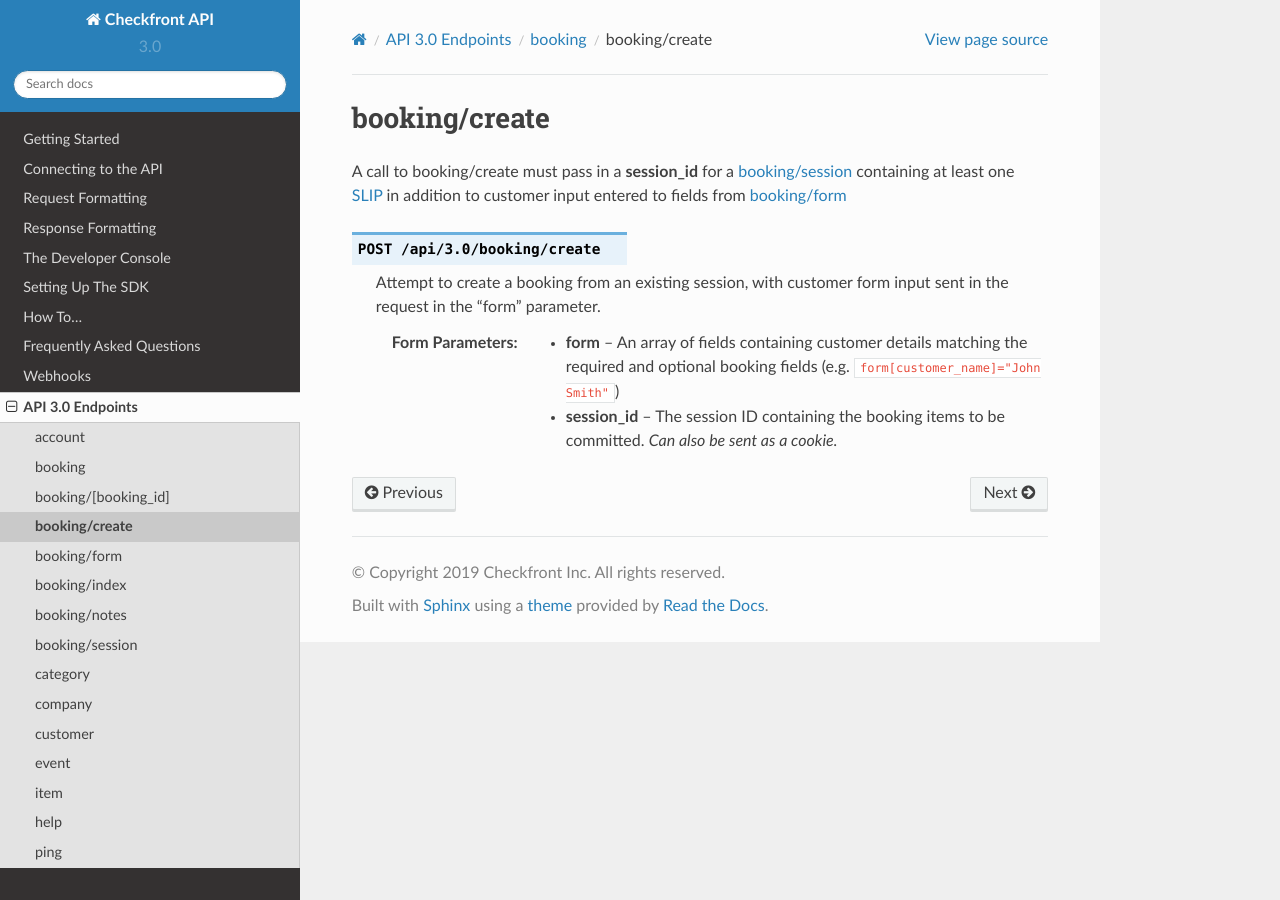
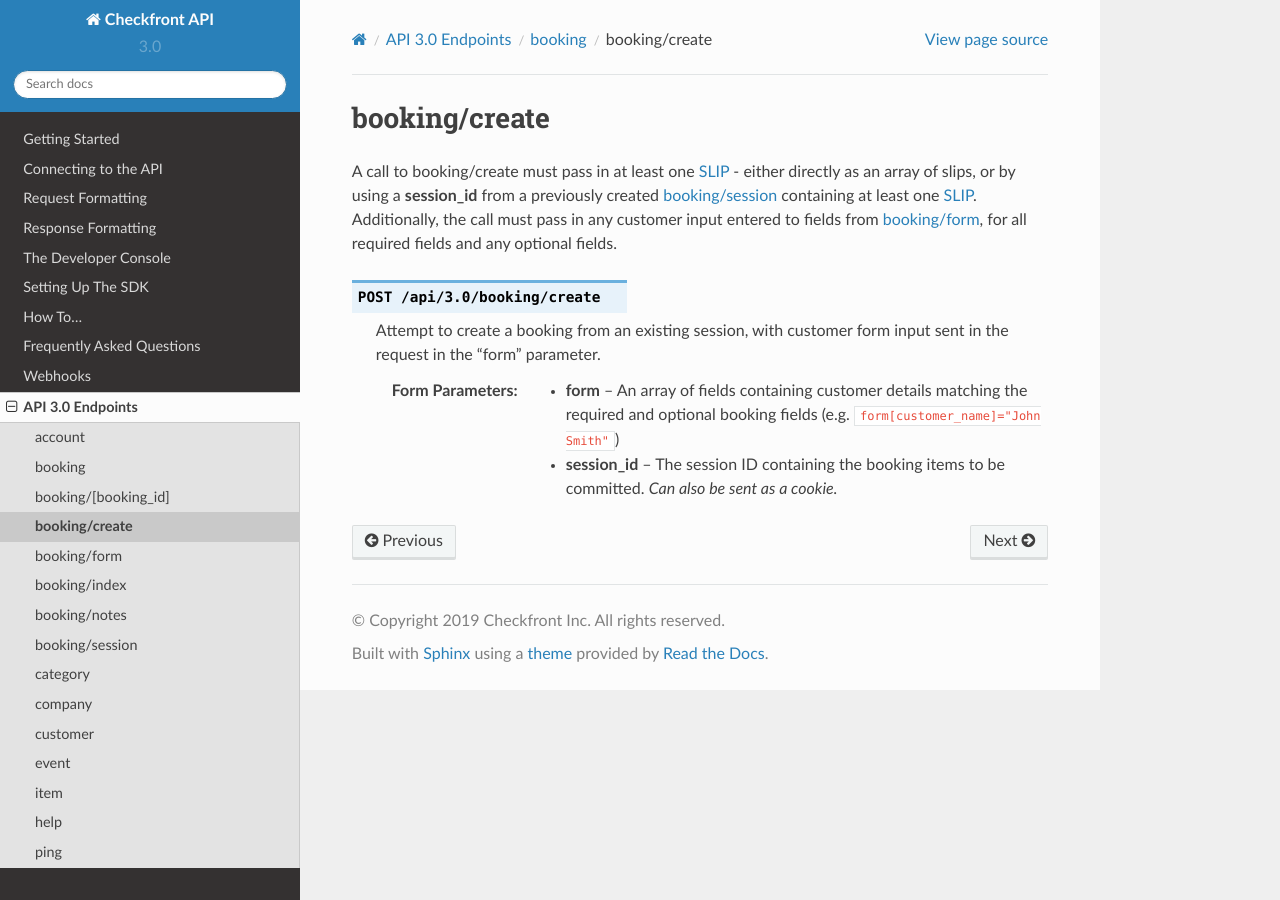
Before and after one commit to Checkfront/API, a Sphinx documentation site: the page built from docs/ref/booking/create.rst, in a window 1280 px wide. Built offline with Sphinx 7.4.7 and the Read the Docs theme 2.0.0, drawn with Linux system fonts in a browser that asks for light colours.

Commit message:
Document sessionless booking creation
Document ability to pass a booking slip directly to booking/create

```diff
--- a/docs/ref/booking/create.rst
+++ b/docs/ref/booking/create.rst
@@ -1,6 +1,6 @@
 booking/create
 --------------
-A call to booking/create must pass in a **session_id** for a :doc:`session` containing at least one :ref:`slip` in addition to customer input entered to fields from :doc:`form`
+A call to booking/create must pass in at least one :ref:`slip` - either directly as an array of slips, or by using a **session_id** from a previously created :doc:`session` containing at least one :ref:`slip`. Additionally, the call must pass in any customer input entered to fields from :doc:`form`, for all required fields and any optional fields.
 
 .. http:post:: /api/3.0/booking/create
 
```
